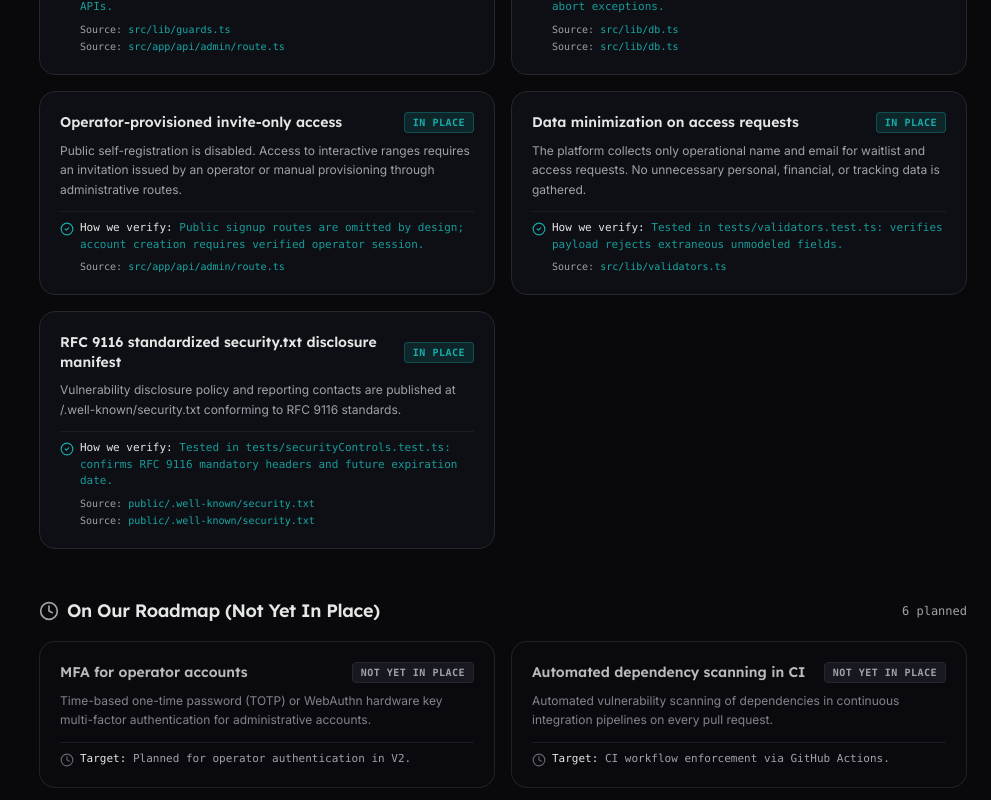
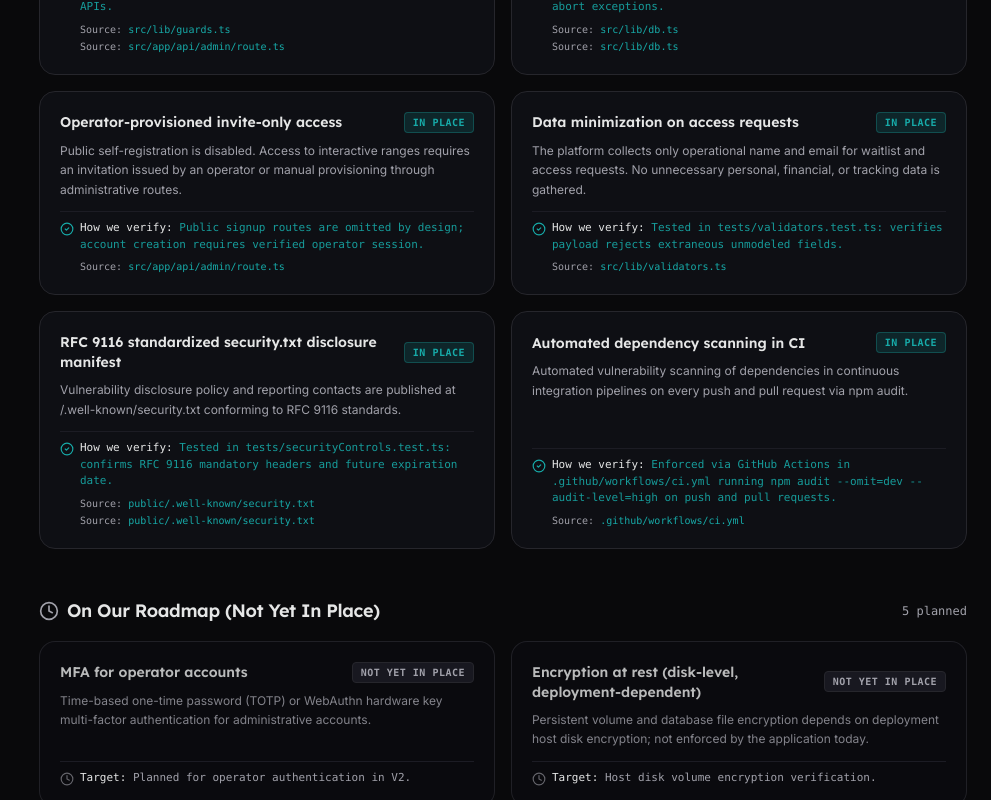
Before and after one commit to noelmunyu/cynchor_web, a Next.js app: page /security in a window 1280 px wide. Shown: the part 2000-2800 px from the top of the page, without its empty margins (289-1280 px from the left). Built offline with nearby package versions, Linux system fonts and the light colour scheme.

Commit message:
ci(security): add github actions workflow and claim automated dependency scanning

```diff
--- a/src/content/security-controls.ts
+++ b/src/content/security-controls.ts
@@ -252,11 +252,14 @@ export const SECURITY_CONTENT = {
       id: 'ctrl-ci-dep-scanning',
       category: 'application',
       title: 'Automated dependency scanning in CI',
-      description: 'Automated vulnerability scanning of dependencies in continuous integration pipelines on every pull request.',
-      visibility: 'roadmap',
-      status: 'designed-v2',
-      verified: false,
-      howWeVerify: 'CI workflow enforcement via GitHub Actions.',
+      description: 'Automated vulnerability scanning of dependencies in continuous integration pipelines on every push and pull request via npm audit.',
+      visibility: 'claimed',
+      status: 'live-v1',
+      verified: true,
+      evidence: [
+        { file: '.github/workflows/ci.yml', contains: 'npm audit' },
+      ],
+      howWeVerify: 'Enforced via GitHub Actions in .github/workflows/ci.yml running npm audit --omit=dev --audit-level=high on push and pull requests.',
     },
     {
       id: 'ctrl-encryption-at-rest',
--- a/src/content/trust-center.ts
+++ b/src/content/trust-center.ts
@@ -210,6 +210,10 @@ export const TRUST_CENTER_CONTENT: TrustCenterContent = {
         description: 'Continuous testing executed via npm test covering password hashing, session revocation, single-use invites, audit immutability, and rate limits.',
       },
       {
+        title: 'Continuous Dependency Scanning',
+        description: 'Automated CI workflow in .github/workflows/ci.yml runs npm audit on every push and pull request to identify vulnerable dependencies.',
+      },
+      {
         title: 'Strict TypeScript',
         description: 'Full TypeScript coverage across the server runtime, frontend components, and simulation engines to catch type errors at build time.',
       },
@@ -222,10 +226,6 @@ export const TRUST_CENTER_CONTENT: TrustCenterContent = {
       {
         title: 'Static & Dynamic Code Analysis (SAST/DAST)',
         description: 'Automated static analysis and dynamic runtime scanning integrated into pull request pipelines.',
-      },
-      {
-        title: 'Automated Dependency Vulnerability Scanning',
-        description: 'Automated CI scanning on every pull request to identify vulnerable dependencies.',
       },
       {
         title: 'Formal Peer-Review Change Policy',
```
